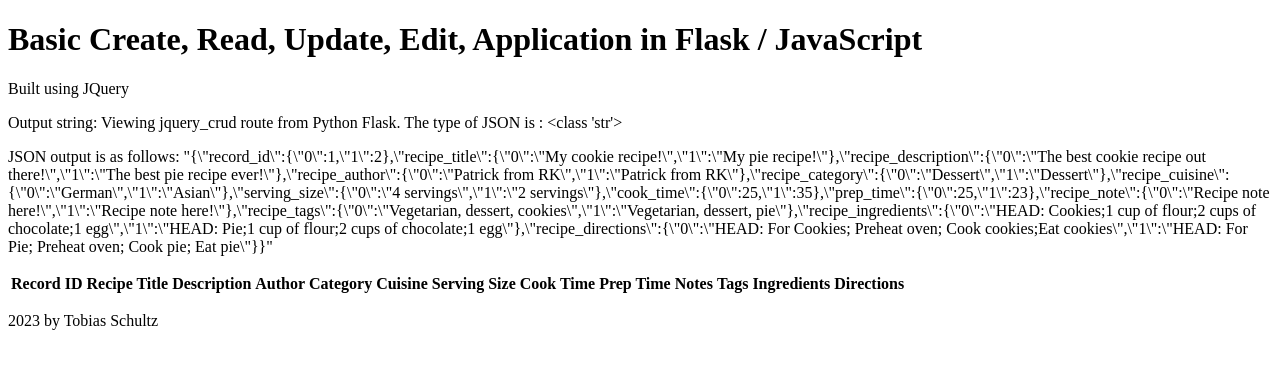
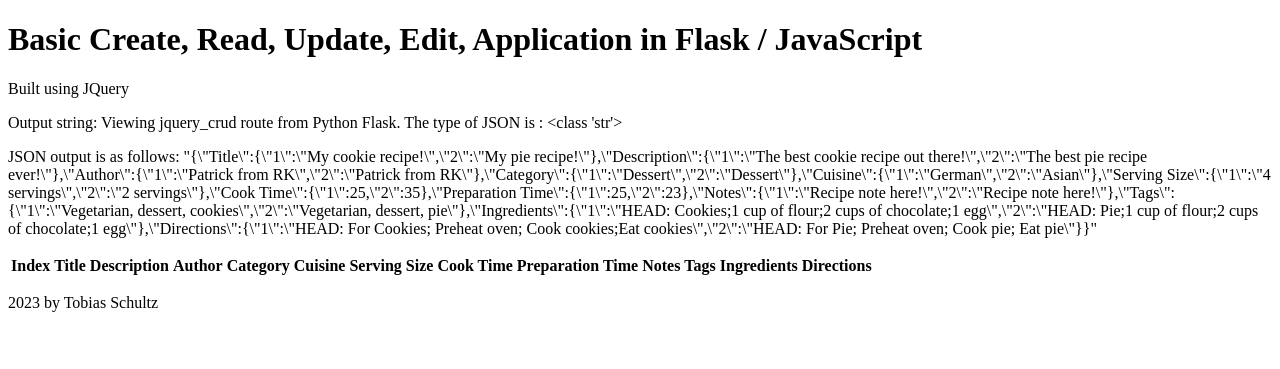
Before and after one commit to tschultz84/TS-Useful-Code-Snippets-Templates, a Flask app: page /jquery_crud in a window 1280 px wide. Shown: the part 47-416 px from the top of the page. Run offline with Flask 2, Linux system fonts and the light colour scheme; lists and menus that the app fills with data are empty.

Commit message:
incremental

```diff
--- a/flask_examples/main.py
+++ b/flask_examples/main.py
@@ -76,6 +76,27 @@ def jquery_crud():
     absolute_path = os.path.dirname(__file__)
     file_path = os.path.join(absolute_path,"static/recipes.csv")
     tabular_df = pd.read_csv(file_path)
+
+    # When passing as a pandas dataframe, it is important to set the index correctly.
+    # Because the JSON will be structured where every element in every column is labeled by index.
+    tabular_df.set_index("record_id",inplace=True   )
+
+    # You should also rename the columns here, it is easier than in JavaScript.
+    # This example shows how to do so.
+    # For more detailed tables, I would recommend you put this mapping dictionary into a separate JSON file.
+    tabular_df.rename(inplace=True,columns={"recipe_title":"Title",
+                                            "recipe_description": "Description",
+                                            "recipe_author": "Author",
+                                            "recipe_category":"Category",
+                                            "recipe_cuisine":"Cuisine",
+                                            "serving_size":"Serving Size",
+                                            "cook_time":"Cook Time",
+                                            "prep_time":"Preparation Time",
+                                            "recipe_note":"Notes",
+                                            "recipe_tags": "Tags",
+                                            "recipe_ingredients":"Ingredients",
+                                            "recipe_directions":"Directions" })
+
     tabular_json = tabular_df.to_json()
 
     # Serialize into JSON.
--- a/flask_examples/templates/jquery_crud.html
+++ b/flask_examples/templates/jquery_crud.html
@@ -18,23 +18,8 @@
 
     <!-- TABLE CONSTRUCTION-->
     <table id='table'>
-        <!-- HEADING FORMATION -->
-        <tr>
-            <th>Record ID</th>
-            <th>Recipe Title</th>
-            <th>Description</th>
-            <th>Author</th>
-            <th>Category</th>
-            <th>Cuisine</th>
-            <th>Serving Size</th>
-            <th>Cook Time</th>
-            <th>Prep Time</th>
-            <th>Notes</th>
-            <th>Tags</th>
-            <th>Ingredients</th>
-            <th>Directions</th>
+            <!-- HEADING FORMATION -->
 
-        </tr>
 
     </table>
 
@@ -55,6 +40,14 @@
             var itemlength = -1;
             var arraydims = Array();
 
+            // Initialize the header row and how it will appear. It starts with a first element of Index.
+            // THis index was defined in your pandas dataframe in main.py
+            var header_row_str='<tr><th>Index</th>';
+
+            // And the empty string and array containing the Row data.
+            var row_str = '';
+            var row_array = [];
+
             // This code documents the shape of your array.
             // TODO: Add this function to a separate package of useful JS functions
             $.each(jsondata ,function(key, value){
@@ -65,7 +58,14 @@
                 // Reset the counter for the number of rows.
                 itemlength = 0;
 
-                // Now count over every value.
+                window.console && console.log('Adding to header row for column called ' + key );
+                header_row_str += '<th>' + key + '</th>';
+
+                // Reset the string going into the row.
+                // TODO: THis needs to loop correctly over all rows
+                row_str = '<tr>';
+
+                // Now loop over every value.
                 $.each(value , function(){
                     itemlength += 1;
                 });
@@ -73,6 +73,8 @@
                 // Add the row length to the shape array.
                 arraydims.push(itemlength);
             });
+            header_row_str += '</tr>';
+            $('#table').append(header_row_str);
 
             window.console && console.log( 'It has ' + columncount + ' columns.' );
             window.console && console.log( 'The last column had ' + itemlength + ' entries.' );
@@ -93,7 +95,6 @@
 
             // This executes the loop function.
             $.each(jsondata, function (key, rowdata) {
-
 
 
                 if (continuer == true){
```
